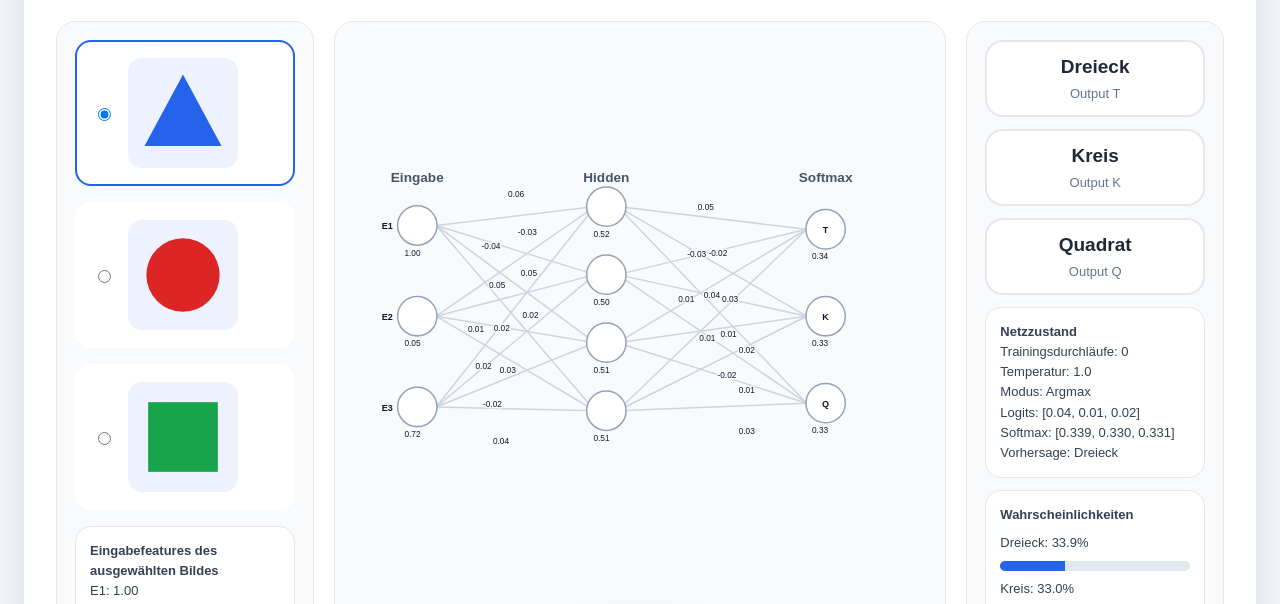
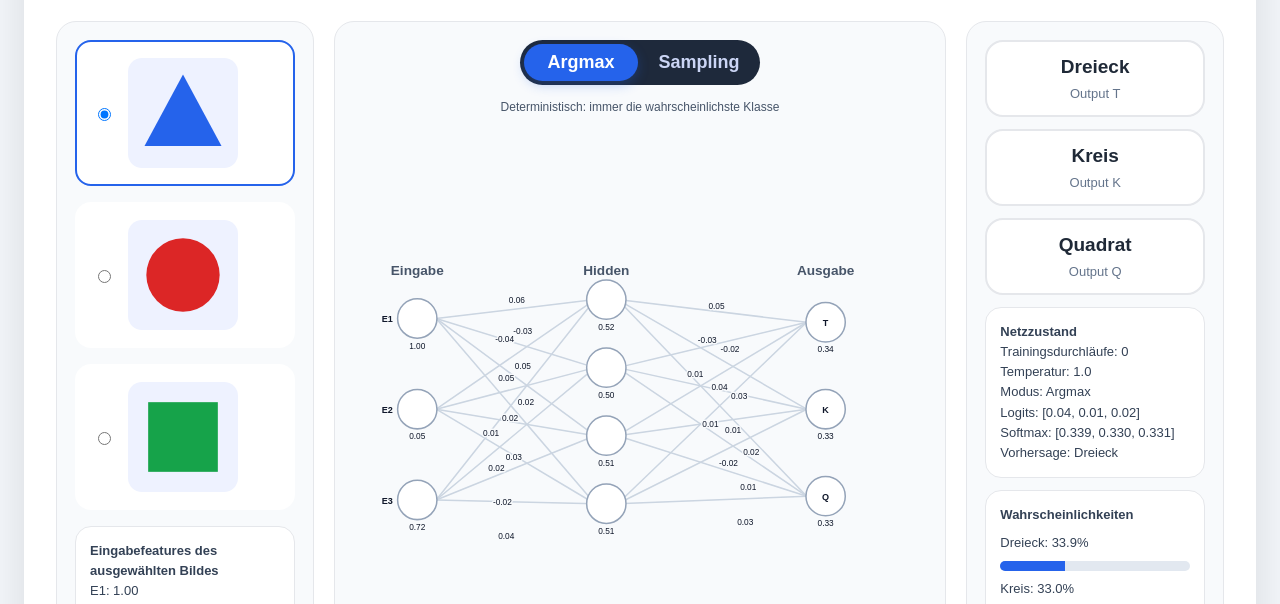
Before and after one commit to AaronAndresen/NN2, a plain HTML site: page index.html in a window 1280 px wide. Shown: the part 151-755 px from the top of the page. Drawn offline with Linux system fonts and the light colour scheme.

Commit message:
Update index.html

```diff
--- a/index.html
+++ b/index.html
@@ -187,6 +187,110 @@
       width: 0%;
       transition: width 0.3s ease;
     }
+
+    .mode-switch {
+      position: relative;
+      display: flex;
+      background: #1e293b;
+      border-radius: 999px;
+      padding: 4px;
+      width: 240px;
+      justify-content: space-between;
+      gap: 4px;
+    }
+    .mode-btn {
+      flex: 1;
+      background: transparent;
+      color: #cbd5f5;
+      border: none;
+      padding: 8px 0;
+      border-radius: 999px;
+      cursor: pointer;
+      font-weight: 600;
+      z-index: 2;
+      transition: color 0.2s ease, background 0.2s ease, box-shadow 0.2s ease;
+      box-shadow: none;
+    }
+    .mode-btn.active {
+      color: white;
+      background: #2563eb;
+      box-shadow: 0 4px 12px rgba(37, 99, 235, 0.28);
+    }
+    .mode-btn.sampling-active {
+      background: #f59e0b;
+      box-shadow: 0 4px 12px rgba(245, 158, 11, 0.28);
+    }
+    .mode-indicator {
+      display: none;
+    }
+    .mode-description-wrap {
+      min-height: 28px;
+      display: flex;
+      align-items: center;
+      justify-content: center;
+      width: 100%;
+      margin-top: 8px;
+    }
+    .output-item.flicker {
+      animation: flickerPulse 0.16s linear 6 alternate;
+    }
+    @keyframes flickerPulse {
+      from {
+        transform: scale(1.01);
+        opacity: 0.55;
+        box-shadow: 0 0 0 rgba(245, 158, 11, 0);
+      }
+      to {
+        transform: scale(1.04);
+        opacity: 1;
+        box-shadow: 0 0 0 8px rgba(245, 158, 11, 0.10);
+      }
+    }
+    .mode-btn {
+      flex: 1;
+      background: transparent;
+      color: #cbd5f5;
+      border: none;
+      padding: 8px 0;
+      border-radius: 999px;
+      cursor: pointer;
+      font-weight: 600;
+      z-index: 2;
+      transition: color 0.2s ease;
+    }
+    .mode-btn.active { color: white; }
+    .mode-indicator {
+      position: absolute;
+      top: 4px;
+      left: 4px;
+      width: calc(50% - 4px);
+      height: calc(100% - 8px);
+      background: #2563eb;
+      border-radius: 999px;
+      transition: background 0.25s ease;
+      z-index: 1;
+    }
+    .mode-description-wrap {
+      min-height: 28px;
+      display: flex;
+      align-items: center;
+      justify-content: center;
+    }
+    .output-item.flicker {
+      animation: flickerPulse 0.22s ease-in-out 4 alternate;
+    }
+    @keyframes flickerPulse {
+      from {
+        transform: scale(1);
+        opacity: 0.72;
+        filter: saturate(0.85);
+      }
+      to {
+        transform: scale(1.03);
+        opacity: 1;
+        filter: saturate(1.15);
+      }
+    }
     @media (max-width: 1020px) {
       .layout { grid-template-columns: 1fr; }
       .panel { min-height: auto; }
@@ -238,6 +342,18 @@
       </div>
 
       <div class="panel network-panel">
+        <div style="margin-bottom:12px; display:flex; flex-direction:column; align-items:center; width:100%;">
+          <div id="modeSwitch" class="mode-switch">
+            <div class="mode-indicator" id="modeIndicator"></div>
+            <button id="modeArgmax" class="mode-btn active">Argmax</button>
+            <button id="modeSampling" class="mode-btn">Sampling</button>
+          </div>
+          <div class="mode-description-wrap">
+            <div id="modeDescription" style="font-size:12px; color:#475569; text-align:center;">
+              Deterministisch: immer die wahrscheinlichste Klasse
+            </div>
+          </div>
+        </div>
         <svg viewBox="0 0 760 460" aria-label="Neuronales Netz">
           <line id="e1" class="edge" x1="110" y1="105" x2="320" y2="80"></line>
           <line id="e2" class="edge" x1="110" y1="105" x2="320" y2="170"></line>
@@ -278,7 +394,7 @@
 
           <text x="85" y="48" text-anchor="middle" font-size="18" font-weight="bold" fill="#475569">Eingabe</text>
           <text x="335" y="48" text-anchor="middle" font-size="18" font-weight="bold" fill="#475569">Hidden</text>
-          <text x="625" y="48" text-anchor="middle" font-size="18" font-weight="bold" fill="#475569">Softmax</text>
+          <text x="625" y="48" text-anchor="middle" font-size="18" font-weight="bold" fill="#475569">Ausgabe</text>
 
           <text x="38" y="110" font-size="12" font-weight="bold" fill="#0f172a">E1</text>
           <text x="38" y="230" font-size="12" font-weight="bold" fill="#0f172a">E2</text>
@@ -287,41 +403,41 @@
           <text x="625" y="230" text-anchor="middle" font-size="12" font-weight="bold" fill="#0f172a">K</text>
           <text x="625" y="345" text-anchor="middle" font-size="12" font-weight="bold" fill="#0f172a">Q</text>
 
-          <text id="v-n1" x="68" y="145" font-size="11" fill="#0f172a">0.00</text>
-          <text id="v-n2" x="68" y="265" font-size="11" fill="#0f172a">0.00</text>
-          <text id="v-n3" x="68" y="385" font-size="11" fill="#0f172a">0.00</text>
-          <text id="v-n4" x="318" y="120" font-size="11" fill="#0f172a">0.50</text>
-          <text id="v-n5" x="318" y="210" font-size="11" fill="#0f172a">0.50</text>
-          <text id="v-n6" x="318" y="300" font-size="11" fill="#0f172a">0.50</text>
-          <text id="v-n7" x="318" y="390" font-size="11" fill="#0f172a">0.50</text>
-          <text id="v-n8" x="607" y="150" font-size="11" fill="#0f172a">0.33</text>
-          <text id="v-n9" x="607" y="265" font-size="11" fill="#0f172a">0.33</text>
-          <text id="v-n10" x="607" y="380" font-size="11" fill="#0f172a">0.33</text>
+          <text id="v-n1" x="85" y="145" text-anchor="middle" font-size="11" fill="#0f172a">0.00</text>
+          <text id="v-n2" x="85" y="265" text-anchor="middle" font-size="11" fill="#0f172a">0.00</text>
+          <text id="v-n3" x="85" y="385" text-anchor="middle" font-size="11" fill="#0f172a">0.00</text>
+          <text id="v-n4" x="335" y="120" text-anchor="middle" font-size="11" fill="#0f172a">0.50</text>
+          <text id="v-n5" x="335" y="210" text-anchor="middle" font-size="11" fill="#0f172a">0.50</text>
+          <text id="v-n6" x="335" y="300" text-anchor="middle" font-size="11" fill="#0f172a">0.50</text>
+          <text id="v-n7" x="335" y="390" text-anchor="middle" font-size="11" fill="#0f172a">0.50</text>
+          <text id="v-n8" x="625" y="150" text-anchor="middle" font-size="11" fill="#0f172a">0.33</text>
+          <text id="v-n9" x="625" y="265" text-anchor="middle" font-size="11" fill="#0f172a">0.33</text>
+          <text id="v-n10" x="625" y="380" text-anchor="middle" font-size="11" fill="#0f172a">0.33</text>
 
-          <text id="w-e1" class="weight-label" x="205" y="68">0.00</text>
-          <text id="w-e2" class="weight-label" x="218" y="118">0.00</text>
-          <text id="w-e3" class="weight-label" x="222" y="172">0.00</text>
-          <text id="w-e4" class="weight-label" x="224" y="228">0.00</text>
-          <text id="w-e5" class="weight-label" x="170" y="136">0.00</text>
-          <text id="w-e6" class="weight-label" x="180" y="188">0.00</text>
-          <text id="w-e7" class="weight-label" x="186" y="245">0.00</text>
-          <text id="w-e8" class="weight-label" x="194" y="300">0.00</text>
-          <text id="w-e9" class="weight-label" x="152" y="246">0.00</text>
-          <text id="w-e10" class="weight-label" x="162" y="295">0.00</text>
-          <text id="w-e11" class="weight-label" x="172" y="345">0.00</text>
-          <text id="w-e12" class="weight-label" x="185" y="394">0.00</text>
-          <text id="w-e13" class="weight-label" x="456" y="84">0.00</text>
-          <text id="w-e14" class="weight-label" x="442" y="147">0.00</text>
-          <text id="w-e15" class="weight-label" x="430" y="206">0.00</text>
-          <text id="w-e16" class="weight-label" x="470" y="145">0.00</text>
-          <text id="w-e17" class="weight-label" x="464" y="201">0.00</text>
-          <text id="w-e18" class="weight-label" x="458" y="258">0.00</text>
-          <text id="w-e19" class="weight-label" x="488" y="206">0.00</text>
-          <text id="w-e20" class="weight-label" x="486" y="252">0.00</text>
-          <text id="w-e21" class="weight-label" x="482" y="307">0.00</text>
-          <text id="w-e22" class="weight-label" x="510" y="273">0.00</text>
-          <text id="w-e23" class="weight-label" x="510" y="326">0.00</text>
-          <text id="w-e24" class="weight-label" x="510" y="381">0.00</text>
+          <text id="w-e1" class="weight-label" x="206" y="84">0.00</text>
+          <text id="w-e2" class="weight-label" x="212" y="126">0.00</text>
+          <text id="w-e3" class="weight-label" x="214" y="172">0.00</text>
+          <text id="w-e4" class="weight-label" x="218" y="220">0.00</text>
+          <text id="w-e5" class="weight-label" x="188" y="136">0.00</text>
+          <text id="w-e6" class="weight-label" x="192" y="188">0.00</text>
+          <text id="w-e7" class="weight-label" x="197" y="240">0.00</text>
+          <text id="w-e8" class="weight-label" x="202" y="292">0.00</text>
+          <text id="w-e9" class="weight-label" x="172" y="260">0.00</text>
+          <text id="w-e10" class="weight-label" x="179" y="307">0.00</text>
+          <text id="w-e11" class="weight-label" x="185" y="352">0.00</text>
+          <text id="w-e12" class="weight-label" x="192" y="396">0.00</text>
+          <text id="w-e13" class="weight-label" x="470" y="92">0.00</text>
+          <text id="w-e14" class="weight-label" x="456" y="138">0.00</text>
+          <text id="w-e15" class="weight-label" x="442" y="182">0.00</text>
+          <text id="w-e16" class="weight-label" x="486" y="150">0.00</text>
+          <text id="w-e17" class="weight-label" x="474" y="200">0.00</text>
+          <text id="w-e18" class="weight-label" x="462" y="248">0.00</text>
+          <text id="w-e19" class="weight-label" x="500" y="212">0.00</text>
+          <text id="w-e20" class="weight-label" x="492" y="256">0.00</text>
+          <text id="w-e21" class="weight-label" x="484" y="300">0.00</text>
+          <text id="w-e22" class="weight-label" x="516" y="286">0.00</text>
+          <text id="w-e23" class="weight-label" x="512" y="332">0.00</text>
+          <text id="w-e24" class="weight-label" x="508" y="378">0.00</text>
         </svg>
         <div style="margin-top: 12px; display: flex; justify-content: center; width: 100%;">
           <button id="recognizeBtn" type="button">Erkennen</button>
@@ -356,10 +472,7 @@
         <input id="tempSlider" type="range" min="0.2" max="3" step="0.1" value="1" />
       </div>
       <div style="display: flex; gap: 12px; flex-wrap: wrap; justify-content: center; align-items: center;">
-        <label style="display: inline-flex; align-items: center; gap: 8px; font-size: 14px; color: #334155; background: white; padding: 10px 14px; border-radius: 999px; border: 1px solid #e5e7eb;">
-          <input id="modeToggle" type="checkbox" />
-          Sampling-Modus
-        </label>
+
       </div>
       <div style="display: flex; gap: 12px; flex-wrap: wrap; justify-content: center;">
         <button id="train1Btn" type="button">1× trainieren</button>
@@ -385,7 +498,10 @@
     const metricsBox = document.getElementById('metricsBox');
     const tempSlider = document.getElementById('tempSlider');
     const tempLabel = document.getElementById('tempLabel');
-    const modeToggle = document.getElementById('modeToggle');
+    const modeArgmaxBtn = document.getElementById('modeArgmax');
+    const modeSamplingBtn = document.getElementById('modeSampling');
+    const modeIndicator = document.getElementById('modeIndicator');
+    const modeDescription = document.getElementById('modeDescription');
 
     let temperature = 1.0;
     let useSampling = false;
@@ -639,6 +755,21 @@
       document.getElementById(outNodeIds[predictedIdx]).classList.add('output-active');
       document.getElementById(outCardIds[predictedIdx]).classList.add('active');
 
+      if (useSampling) {
+        const card = document.getElementById(outCardIds[predictedIdx]);
+        const node = document.getElementById(outNodeIds[predictedIdx]);
+        card.classList.remove('flicker');
+        node.classList.remove('flicker');
+        void card.offsetWidth;
+        void node.offsetWidth;
+        card.classList.add('flicker');
+        node.classList.add('flicker');
+        setTimeout(() => {
+          card.classList.remove('flicker');
+          node.classList.remove('flicker');
+        }, 1000);
+      }
+
       statusEl.textContent += ` → Ergebnis: ${labels[predictedIdx]}`;
     }
 
@@ -648,8 +779,19 @@
       updateVisuals();
     });
 
-    modeToggle.addEventListener('change', () => {
-      useSampling = modeToggle.checked;
+    modeArgmaxBtn.addEventListener('click', () => {
+      useSampling = false;
+      modeArgmaxBtn.classList.add('active');
+      modeSamplingBtn.classList.remove('active', 'sampling-active');
+      modeDescription.textContent = 'Deterministisch: immer die wahrscheinlichste Klasse';
+      updateVisuals();
+    });
+
+    modeSamplingBtn.addEventListener('click', () => {
+      useSampling = true;
+      modeSamplingBtn.classList.add('active', 'sampling-active');
+      modeArgmaxBtn.classList.remove('active');
+      modeDescription.textContent = 'Stochastisch: zufällige Auswahl basierend auf Wahrscheinlichkeiten';
       updateVisuals();
     });
 
```
